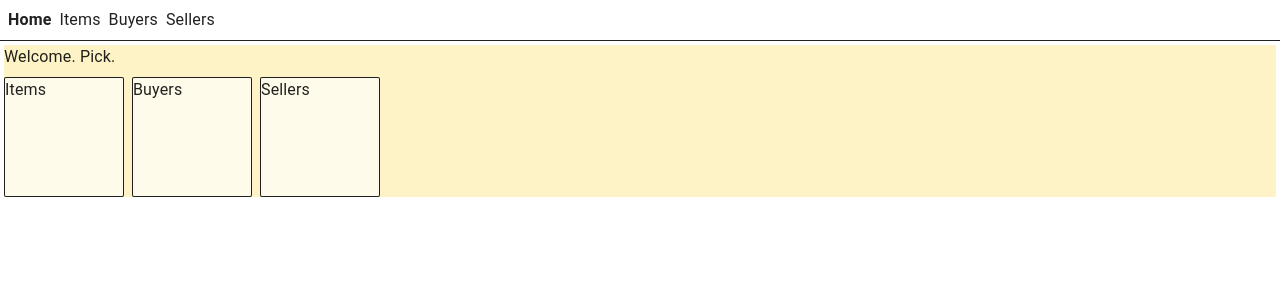
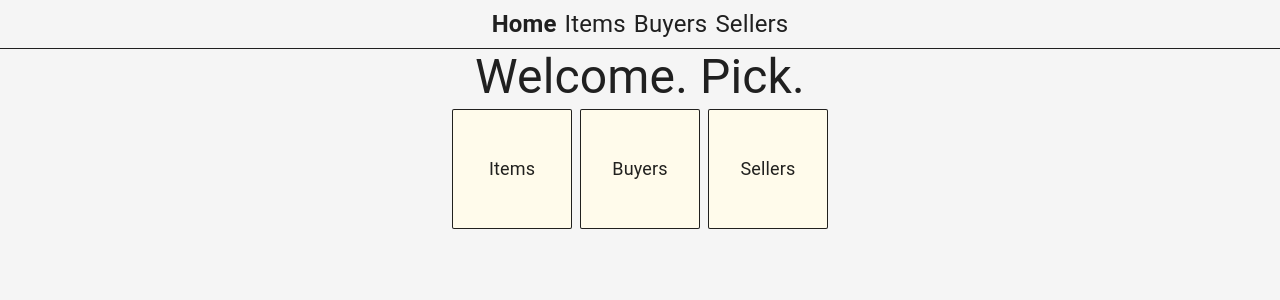
Before and after one commit to akulOn/china_org, a React (Vite) app: page / in a window 1280 px wide. Shown: the top 300 px of the page. Built offline with nearby package versions, Linux system fonts and the light colour scheme.

Commit message:
updating landing page styling

```diff
--- a/src/routes/__root.tsx
+++ b/src/routes/__root.tsx
@@ -15,8 +15,8 @@ export const Route = createRootRoute({
       itemsPathIndex !== -1 ? splitPath[itemsPathIndex + 1] : undefined;
 
     return (
-      <div className="flex flex-col h-dvh">
-        <div className="p-2 flex flex-none gap-2">
+      <div className="flex flex-col h-dvh bg-neutral-100">
+        <div className="flex flex-none gap-2 p-2 justify-center *:text-2xl">
           <Link to="/" className="[&.active]:font-bold">
             Home
           </Link>
--- a/src/routes/index.tsx
+++ b/src/routes/index.tsx
@@ -7,19 +7,22 @@ export const Route = createFileRoute("/")({
 
 function Index() {
   return (
-    <Box className="flex flex-col justify-center-safe gap-2 bg-amber-100">
-      <span>Welcome. Pick.</span>
-      <div className="flex flex-row gap-2 [&>*]:w-30 [&>*]:h-30">
-        <Link className="bg-amber-50 border rounded-xs" to={"/items"}>
+    <Box className="flex flex-col gap-2 items-center">
+      <span className="text-5xl">Welcome. Pick.</span>
+      <Box
+        className="flex flex-row gap-2
+          *:w-30 *:h-30 *:bg-amber-50 *:border *:rounded-xs *:flex *:justify-center *:items-center *:text-lg"
+      >
+        <Link to={"/items"}>
           <span>Items</span>
         </Link>
-        <Link className="bg-amber-50 border rounded-xs" to={"/buyers"}>
+        <Link to={"/buyers"}>
           <span>Buyers</span>
         </Link>
-        <Link className="bg-amber-50 border rounded-xs" to={"/sellers"}>
+        <Link to={"/sellers"}>
           <span>Sellers</span>
         </Link>
-      </div>
+      </Box>
     </Box>
   );
 }
```
